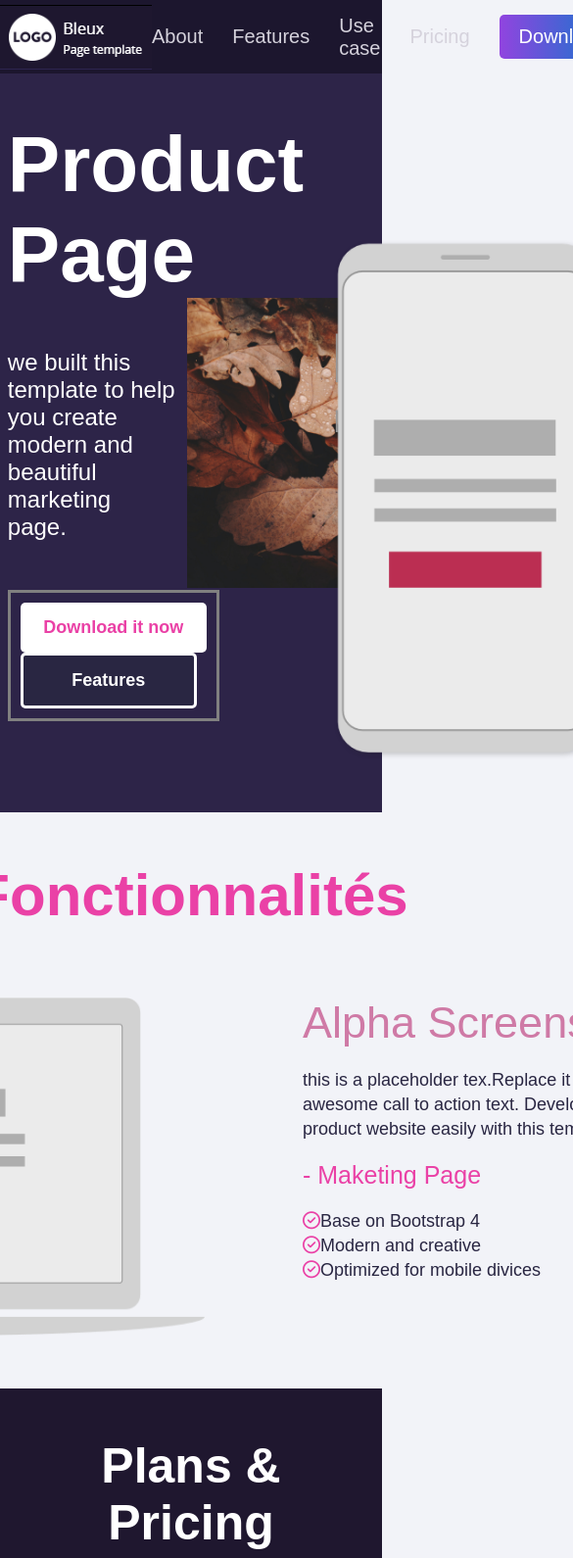
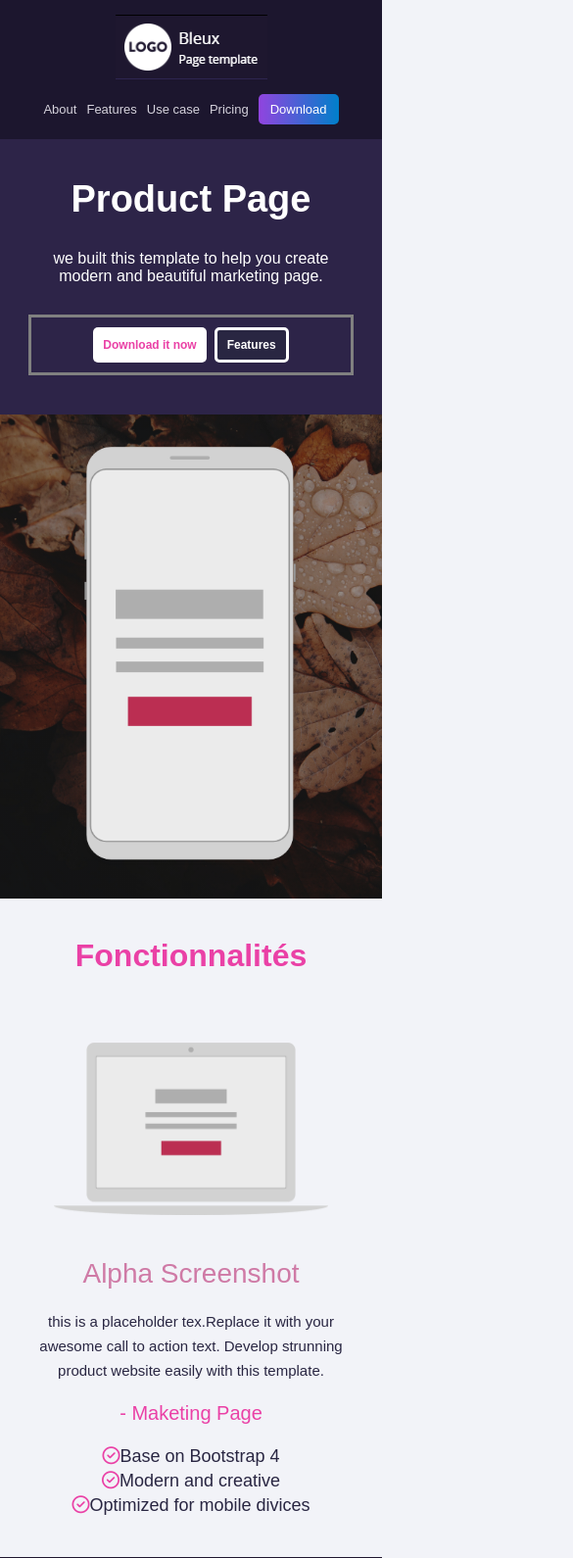
Before and after one commit to montesvalen373-gif/Proyecto_Bleux, a plain HTML site: page index.html in a window 390 px wide. Shown: the top 1590 px of the page at 98% size, 585 px wide, since content can reach past the window. Drawn offline with Linux system fonts and the light colour scheme.

Commit message:
aplicacion del media queries

```diff
--- a/styles/style.css
+++ b/styles/style.css
@@ -85,7 +85,8 @@ h1{
     border: solid gray;
     padding: 10px;
     width: fit-content;
-
+    display: flex;
+    gap: 15px;
 }
 
 button {
@@ -116,11 +117,19 @@ button {
     padding: 15px 20px;
 }
 
+.botones2 .boton1 {
+    width: auto;
+    white-space: nowrap;
+    display: inline-flex;
+    align-items: center;
+    justify-content: center;
+}
+
 .imagen_celular {
     width: 60%;
-    background-image: url(../assets/images/hojasFondo.jpg);
+    background-image: linear-gradient(rgba(0, 0, 0, 0.4), rgba(0, 0, 0, 0.4)), url(../assets/images/hojasFondo.jpg);
     background-repeat: no-repeat;
-    background-size: 190%;
+    background-size: cover;
     background-position: center;
 }
 
@@ -341,3 +350,328 @@ footer p {
     font-size: 18px;
     color: #302552;
 }
+
+/* media queries */
+
+/* Dispositivos hasta 1279px */
+
+@media (max-width: 1279px) {
+    .menu {
+        gap: 20px;
+    }
+
+    .menu a {
+        font-size: 18px;
+    }
+
+    h1 {
+        font-size: 65px;
+    }
+
+    .texto1 p {
+        font-size: 20px;
+    }
+
+    .imagen_celular img {
+        height: 450px;
+        margin: 120px 80px 40px;
+    }
+
+    .parte2 img {
+        width: 450px;
+    }
+
+    .cuadros {
+        gap: 15px;
+    }
+
+    .cuadro {
+        width: 280px;
+    }
+
+    footer {
+        padding: 20px 50px;
+    }
+}
+
+/* Dispositivos hasta 920px */
+
+@media (max-width: 920px) {
+    .menu a {
+        font-size: 16px;
+    }
+
+    .pagina1 {
+        align-items: center;
+    }
+
+    .texto1 {
+        width: 50%;
+        padding: 8% 5%;
+        gap: 30px;
+    }
+
+    h1 {
+        font-size: 50px;
+    }
+
+    .texto1 p {
+        font-size: 18px;
+        width: 100%;
+    }
+
+    .botones2 {
+        display: flex;
+        gap: 10px;
+        box-sizing: border-box;
+        max-width: 100%;
+    }
+
+    .boton1, .boton2 {
+        width: auto;
+        font-size: 14px;
+        padding: 10px 15px;
+    }
+
+    .imagen_celular {
+        width: 50%;
+    }
+
+    .imagen_celular img {
+        width: 100%;
+        height: auto;
+        max-width: 320px;
+        margin: 50px auto;
+    }
+
+    /* Parte 2 */
+    .pagina2 h2 {
+        font-size: 45px;
+    }
+
+    .parte2 {
+        gap: 40px;
+    }
+
+    .parte2 img {
+        width: 350px;
+    }
+
+    .texto2 p {
+        width: 100%;
+        font-size: 16px;
+    }
+
+    .texto2 h3 {
+        font-size: 35px;
+    }
+
+    /* Parte 3 */
+    .pagina3 .descripcion-principal {
+        padding: 0 20px;
+    }
+
+    .cuadro {
+        width: 260px;
+    }
+
+    /* Footer */
+    footer {
+        padding: 20px 30px;
+    }
+}
+
+/* Dispositivos hasta 768px */
+@media (max-width: 768px) {
+    .navbar {
+        flex-direction: column;
+        height: auto;
+        padding: 15px 0;
+        gap: 15px;
+    }
+
+    .menu {
+        gap: 15px;
+        flex-wrap: wrap;
+        justify-content: center;
+    }
+
+    .menu a {
+        font-size: 15px;
+    }
+
+    /* Parte 1 */
+    .pagina1 {
+        flex-direction: column;
+        align-items: center;
+        text-align: center;
+    }
+
+    .texto1 {
+        width: 85%;
+        padding: 40px 0;
+        align-items: center;
+    }
+
+    .texto1 p {
+        width: 100%;
+    }
+
+    .botones2 {
+        display: flex;
+        gap: 10px;
+        justify-content: center;
+    }
+
+    .boton1, .boton2 {
+        font-size: 14px;
+        padding: 10px 12px;
+    }
+
+    .imagen_celular {
+        width: 100%;
+        background-size: cover;
+    }
+
+    .imagen_celular img {
+        margin: 30px auto;
+        max-width: 280px;
+    }
+
+    /* Parte 2 */
+    .pagina2 {
+        padding: 40px 20px;
+    }
+
+    .parte2 {
+        flex-direction: column;
+        align-items: center;
+        text-align: center;
+    }
+
+    .parte2 img {
+        width: 80%;
+        max-width: 400px;
+    }
+
+    .texto2 {
+        align-items: center;
+    }
+
+    /* Parte 3 */
+    .pagina3 h2 {
+        font-size: 40px;
+    }
+
+    .cuadros {
+        flex-direction: column;
+        align-items: center;
+        gap: 25px;
+    }
+
+    .cuadro {
+        width: 100%;
+        max-width: 350px;
+    }
+
+    /* Footer */
+    footer {
+        flex-direction: column;
+        gap: 15px;
+        text-align: center;
+    }
+}
+
+/* Dispositivos hasta 480px */
+
+@media (max-width: 480px) {
+    .logo img {
+        width: 120px;
+    }
+
+    .menu {
+        gap: 10px;
+    }
+
+    .menu a {
+        font-size: 13px;
+    }
+
+    .menu .download {
+        padding: 8px 12px;
+    }
+
+    /* Parte 1 */
+    h1 {
+        font-size: 38px;
+    }
+
+    .texto1 p {
+        font-size: 16px;
+    }
+
+    .botones2 {
+        display: flex;
+        gap: 8px;
+        justify-content: center;
+        width: 100%;
+    }
+
+    .boton1, .boton2 {
+        width: auto;
+        font-size: 12px;
+        padding: 8px 10px;
+    }
+
+    .imagen_celular img {
+        max-width: 220px;
+    }
+
+    /* Parte 2 */
+    .pagina2 h2 {
+        font-size: 32px;
+    }
+
+    .texto2 h3 {
+        font-size: 28px;
+    }
+
+    .texto2 h4 {
+        font-size: 20px;
+    }
+
+    .texto2 p {
+        font-size: 15px;
+    }
+
+    /* Parte 3 */
+    .pagina3 {
+        padding: 40px 15px;
+    }
+
+    .pagina3 h2 {
+        font-size: 32px;
+    }
+
+    .pagina3 .descripcion-principal {
+        font-size: 15px;
+    }
+
+    .cuadro {
+        width: 100%;
+    }
+
+    /* Footer */
+    footer {
+        padding: 20px 15px;
+    }
+
+    footer p {
+        font-size: 13px;
+    }
+
+    .redes {
+        gap: 15px;
+        font-size: 16px;
+    }
+}
```
